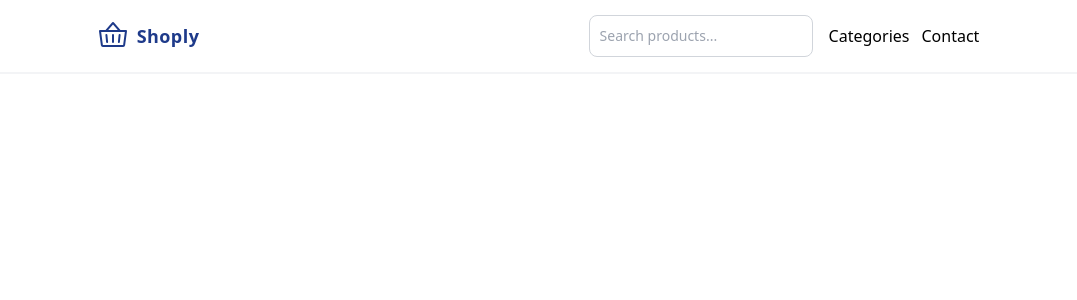
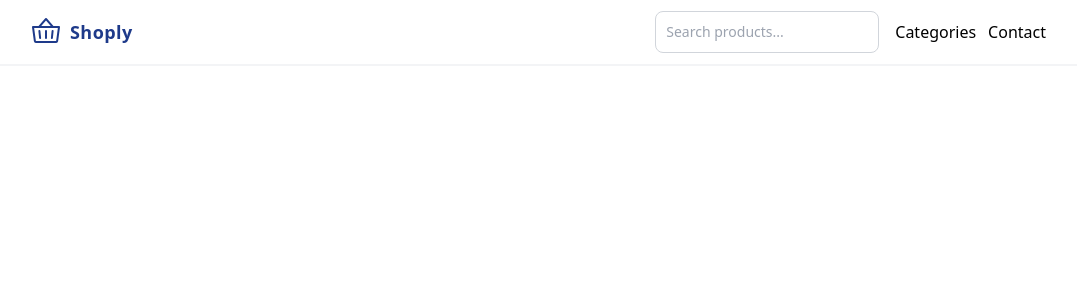
Before and after one commit to fsrocha-dev/shoply-nextjs, a Next.js app: page / in a window 1280 px wide. Shown: the top 300 px of the page, without its empty margins (106-1183 px from the left). Built offline with nearby package versions, Linux system fonts and the light colour scheme.

Commit message:
fix: add correct format to header

```diff
--- a/app/components/layout/Header.js
+++ b/app/components/layout/Header.js
@@ -7,8 +7,9 @@ export default function Header() {
   return (
     <nav
       data-testid="header"
-      className="flex justify-around items-center p-3 flex-wrap border-b-2 border-gray-100"
+      className="flex justify-center border-b-2 border-gray-100"
     >
+			<div className="flex flex-wrap w-4/5 py-2 justify-between">
 				<Link href={'/'} className="p-2 mr-4 inline-flex items-center">
 					<Basket size={32} className="fill-current mr-2 h-8 w-8 text-blue-900" />
 					<span className="text-lg text-blue-900 font-bold tracking-wide">
@@ -25,6 +26,7 @@ export default function Header() {
 					</div>
 					<Nav />
 				</div>
+			</div>
     </nav>
   );
 }
```
Lines whose indentation alone changed are shown as unchanged.
